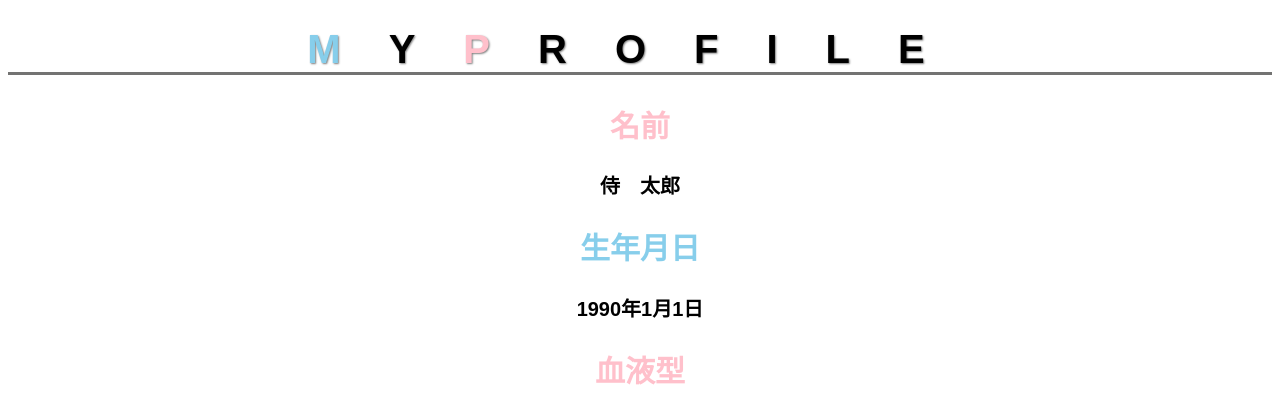
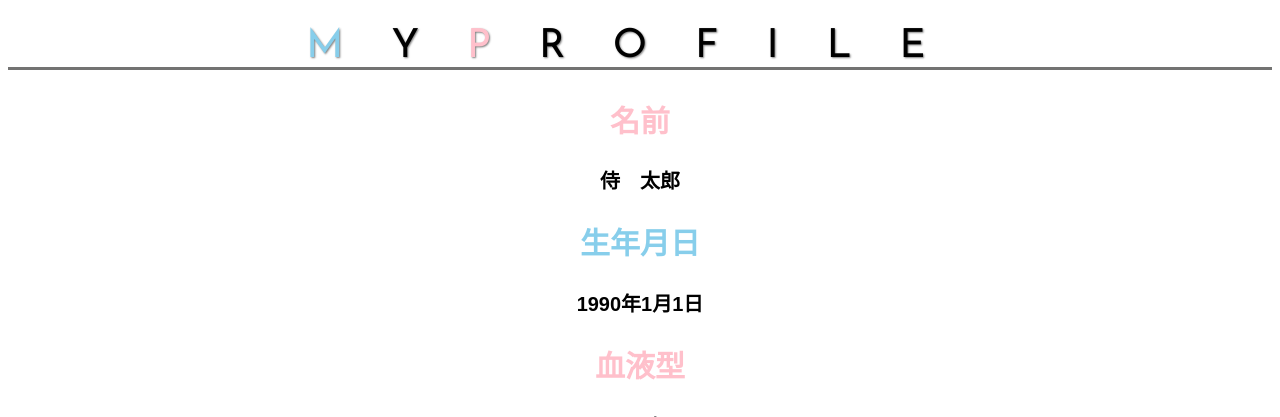
Before and after one commit to aya13hahaha/html-css-basic-kadai, a PHP site: page /kadai_015.html in a window 1280 px wide. Shown: the top 417 px of the page. Run offline with PHP 8.4, Linux system fonts and the light colour scheme.

Commit message:
Update style.css

```diff
--- a/kadai_015/style.css
+++ b/kadai_015/style.css
@@ -18,10 +18,9 @@ body{
 h1{
   font-family: "Josefin Sans", sans-serif;
   font-optical-sizing: auto;
-  font-weight: <400>;
+  font-weight: 400;
   font-style: normal;
   font-size: 2rem;
-  font-family: sans-serif;
   letter-spacing: 1.2em;
   text-shadow: 1px 1px 2px gray;
   text-decoration: border-bottom;
```
